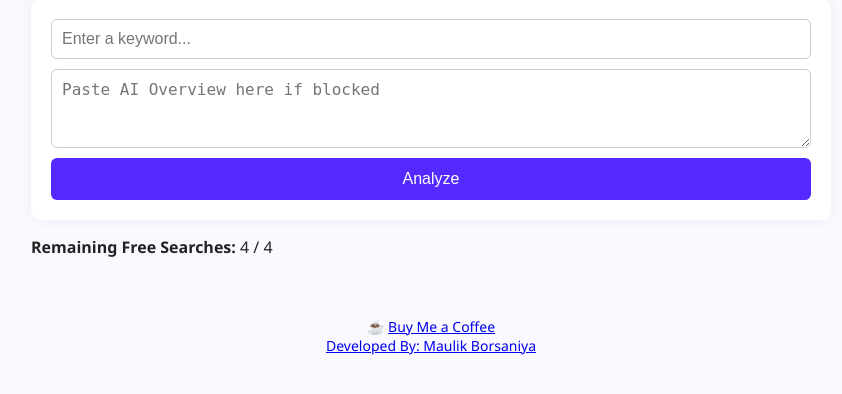
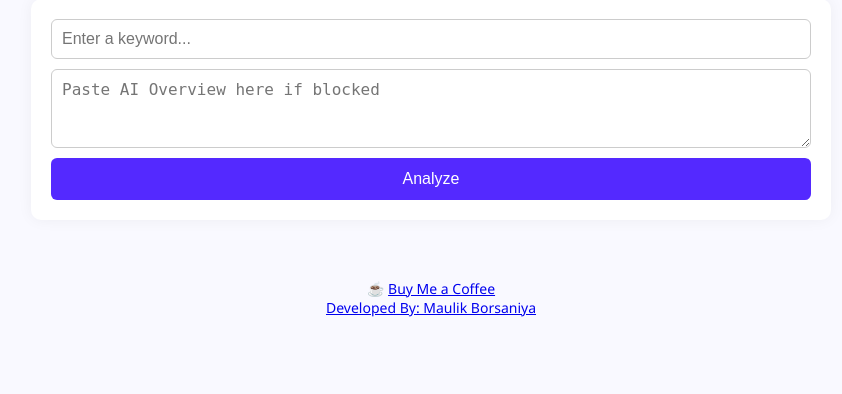
Before and after one commit to MaulikBorsaniya/seotool, a Flask app: page / in a window 1280 px wide. Shown: the part 94-488 px from the top of the page, without its empty margins (209-1051 px from the left). Run offline with Flask 3, Linux system fonts and the light colour scheme.

Commit message:
Update index.html

```diff
--- a/templates/index.html
+++ b/templates/index.html
@@ -93,10 +93,6 @@
             <input type="submit" value="Analyze">
         </form>
 
-        {% if uses is defined %}
-            <p><strong>Remaining Free Searches:</strong> {{ max_uses - uses }} / {{ max_uses }}</p>
-        {% endif %}
-
         {% if keyword %}
             <div class="section">
                 <h2>🔍 Keyword:</h2>
```
